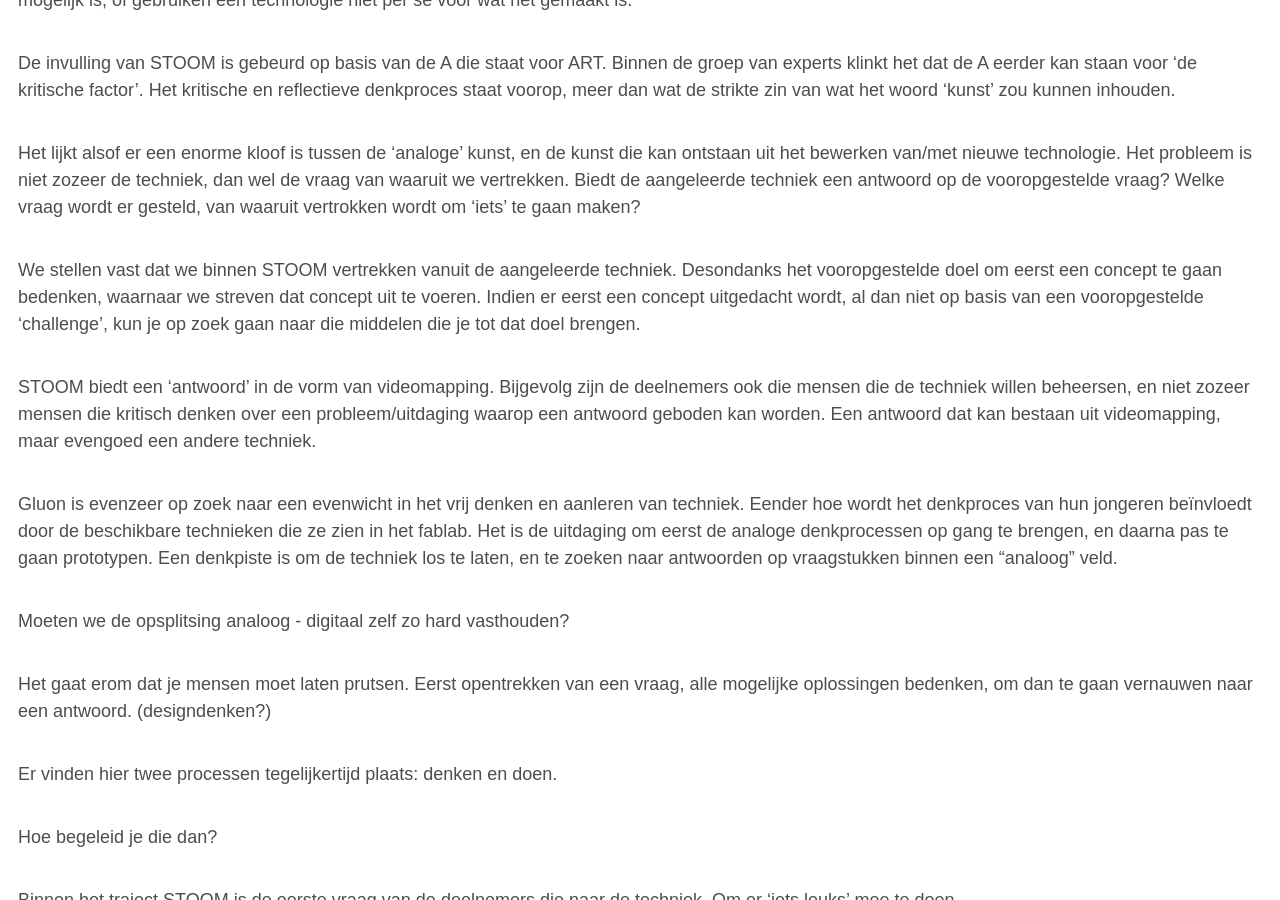
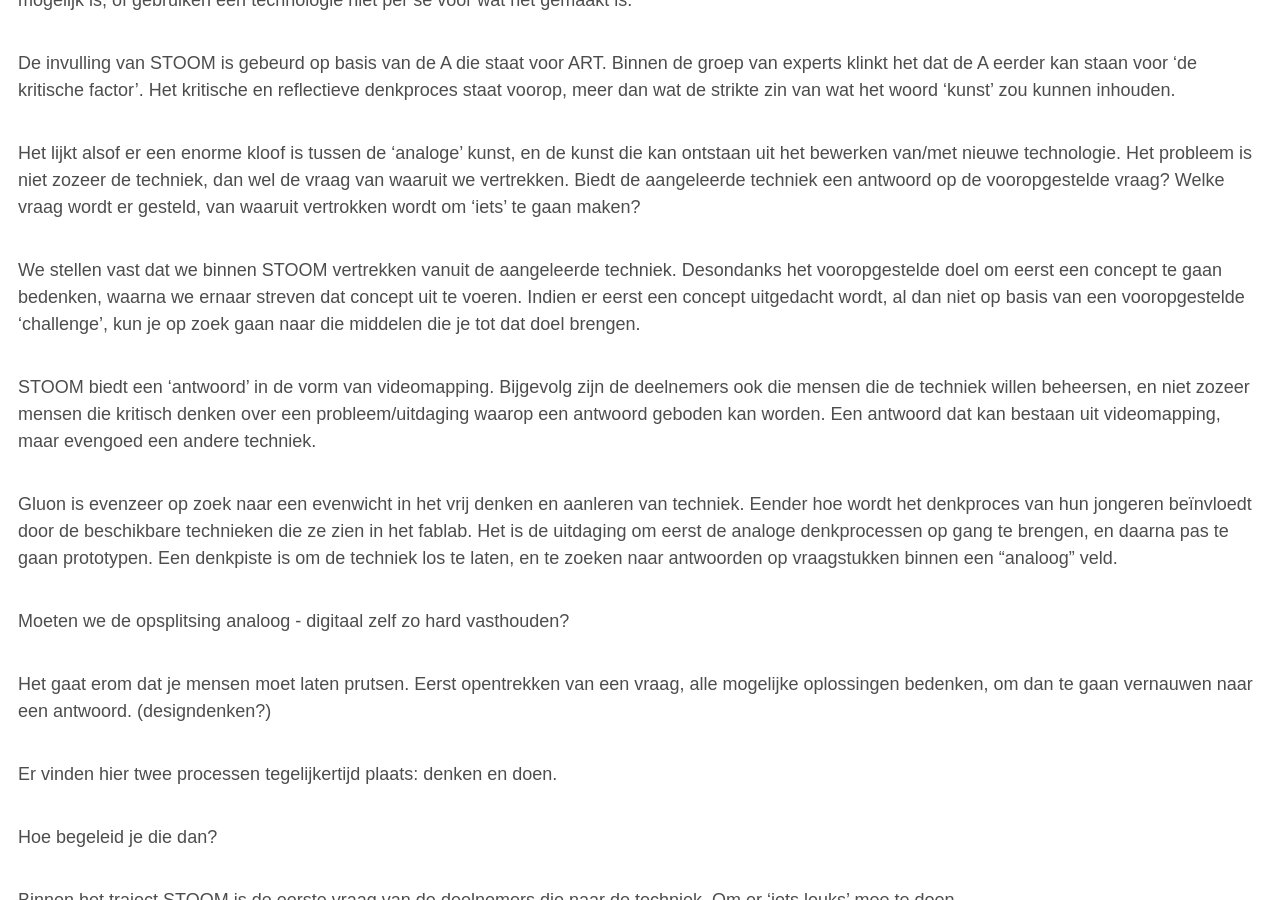
Before and after one commit to nerdlab-be/stoom-documentatie, a Jekyll site: the page built from _posts/2017-03-14-overleg-methodiek-1.markdown, in a window 1280 px wide and 900 px high, scrolled down 694 px. Built offline with Jekyll 4.4.1, drawn with Linux system fonts in a browser that asks for light colours; nearby versions of some CDN libraries.

Commit message:
Updated Overleg Methodiek 1

```diff
--- a/_posts/2017-03-14-overleg-methodiek-1.markdown
+++ b/_posts/2017-03-14-overleg-methodiek-1.markdown
@@ -21,7 +21,7 @@ Het lijkt alsof er een enorme kloof is tussen de ‘analoge’ kunst, en de kuns
 Het probleem is niet zozeer de techniek, dan wel de vraag van waaruit we vertrekken. Biedt de aangeleerde techniek een antwoord op de vooropgestelde vraag?
 Welke vraag wordt er gesteld, van waaruit vertrokken wordt om ‘iets’ te gaan maken?
 
-We stellen vast dat we binnen STOOM vertrekken vanuit de aangeleerde techniek. Desondanks het vooropgestelde doel om eerst een concept te gaan bedenken, waarnaar we streven dat concept uit te voeren.
+We stellen vast dat we binnen STOOM vertrekken vanuit de aangeleerde techniek. Desondanks het vooropgestelde doel om eerst een concept te gaan bedenken, waarna we ernaar streven dat concept uit te voeren.
 Indien er eerst een concept uitgedacht wordt, al dan niet op basis van een vooropgestelde ‘challenge’, kun je op zoek gaan naar die middelen die je tot dat doel brengen.
 
 STOOM biedt een ‘antwoord’ in de vorm van videomapping. Bijgevolg zijn de deelnemers ook die mensen die de techniek willen beheersen, en niet zozeer mensen die kritisch denken over een probleem/uitdaging waarop een antwoord geboden kan worden. Een antwoord dat kan bestaan uit videomapping, maar evengoed een andere techniek.
```
